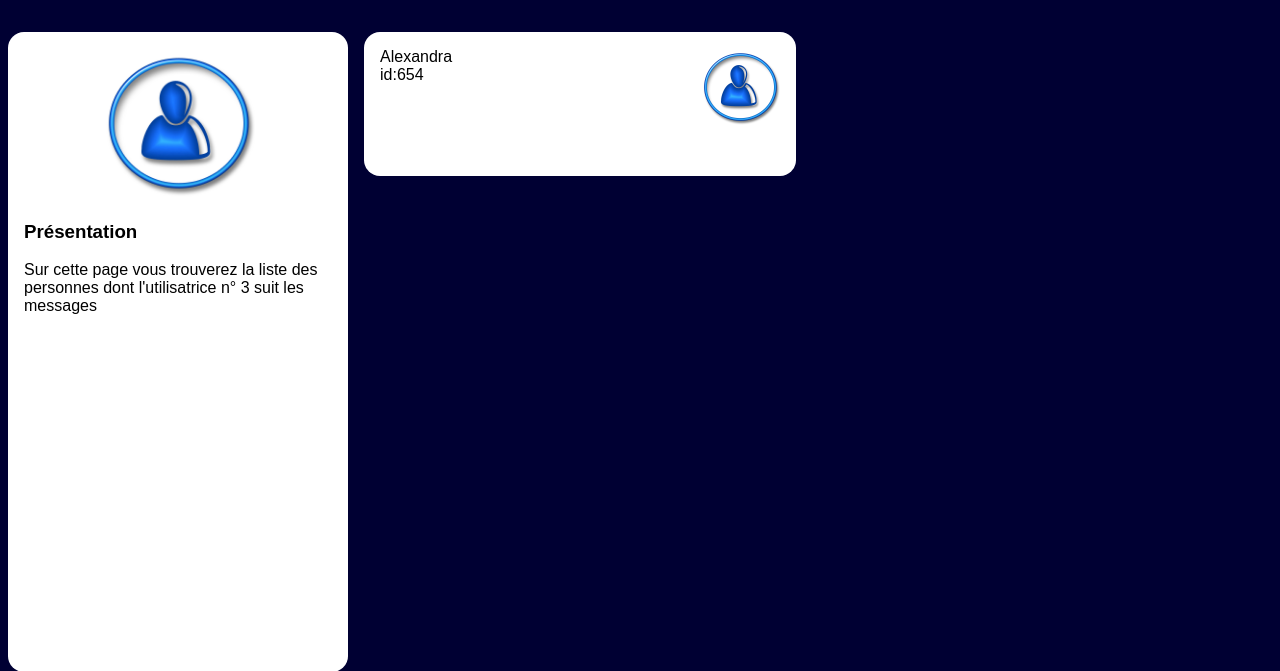
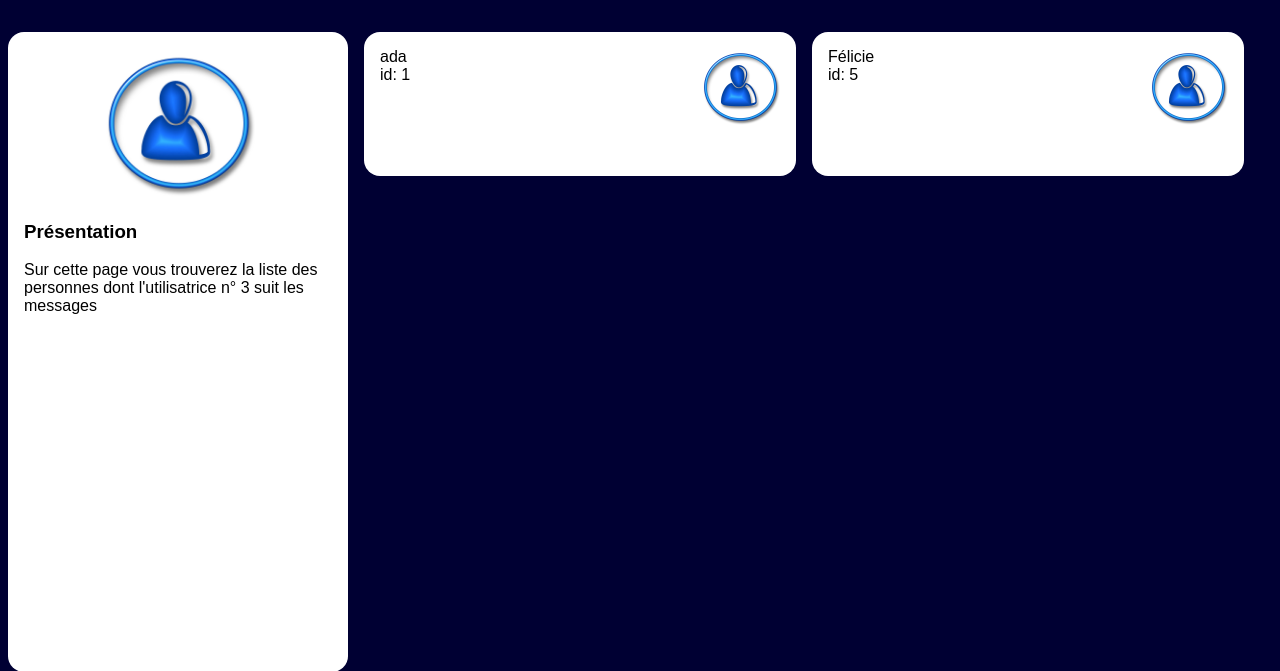
Before and after one commit to farah-9/projet-collectif---reseau-social-php-team_agathe_edward_francois, a PHP site: page /subscriptions.php?user_id=3 in a window 1280 px wide. Shown: the part 90-761 px from the top of the page. Run offline with PHP 8.4, Linux system fonts and the light colour scheme; data comes from the database, SQL or seed files in the repository.

Commit message:
ajout noms + id follows

```diff
--- a/Niveau1/subscriptions.php
+++ b/Niveau1/subscriptions.php
@@ -55,12 +55,14 @@
                 $lesInformations = $mysqli->query($laQuestionEnSql);
                 // Etape 4: à vous de jouer
                 //@todo: faire la boucle while de parcours des abonnés et mettre les bonnes valeurs ci dessous
-                ?>
+                while ($user = $lesInformations->fetch_assoc())
+                {?>
                 <article>
                     <img src="user.jpg" alt="blason"/>
-                    <h3>Alexandra</h3>
-                    <p>id:654</p>
+                    <h3><?php echo($user['alias'])?></h3>
+                    <p>id: <?php echo($user['id'])?></p>
                 </article>
+                <?php } ?>
             </main>
         </div>
     </body>
```
